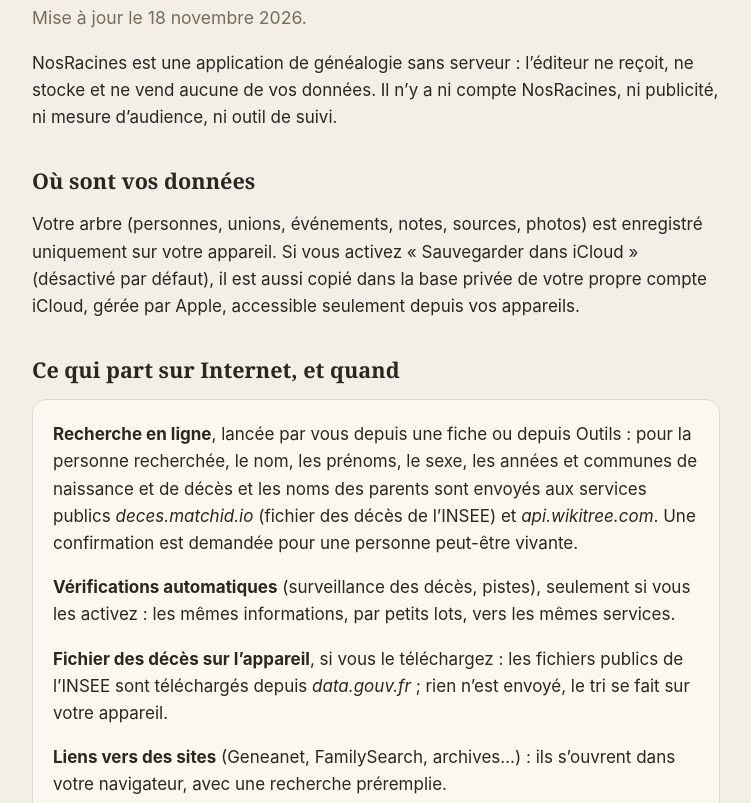
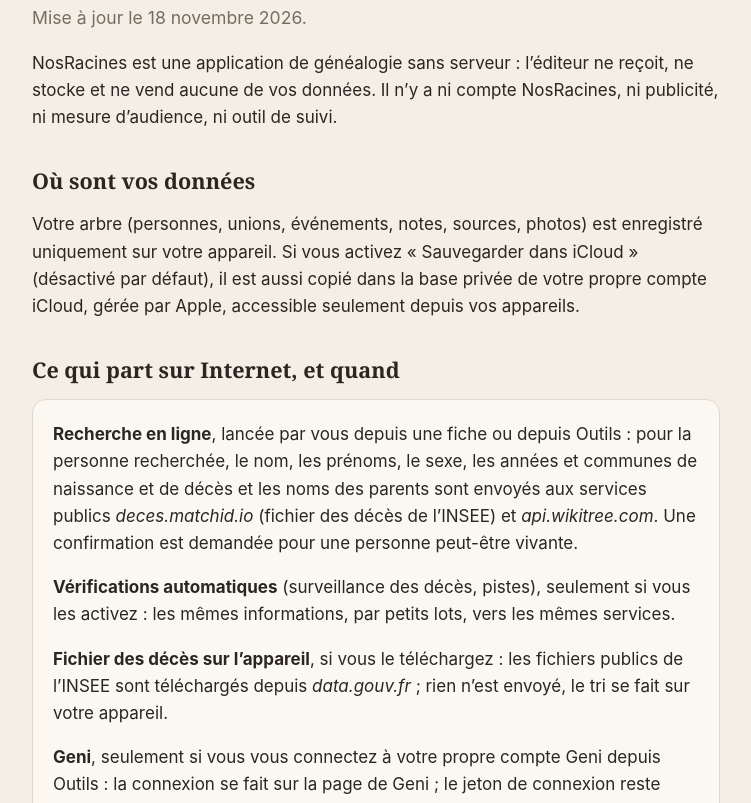
Before and after one commit to Mat-lm/nosracines-site, a plain HTML site: page confidentialite.html in a window 1280 px wide. Shown: the part 149-952 px from the top of the page, without its empty margins (264-1015 px from the left). Drawn offline with Linux system fonts and the light colour scheme.

Commit message:
Mentionne la connexion à Geni dans la politique de confidentialité
Co-Authored-By: Claude Opus 5.5 <noreply@anthropic.com>

```diff
--- a/confidentialite.html
+++ b/confidentialite.html
@@ -23,6 +23,7 @@
     <p><strong>Recherche en ligne</strong>, lancée par vous depuis une fiche ou depuis Outils : pour la personne recherchée, le nom, les prénoms, le sexe, les années et communes de naissance et de décès et les noms des parents sont envoyés aux services publics <em>deces.matchid.io</em> (fichier des décès de l’INSEE) et <em>api.wikitree.com</em>. Une confirmation est demandée pour une personne peut-être vivante.</p>
     <p><strong>Vérifications automatiques</strong> (surveillance des décès, pistes), seulement si vous les activez : les mêmes informations, par petits lots, vers les mêmes services.</p>
     <p><strong>Fichier des décès sur l’appareil</strong>, si vous le téléchargez : les fichiers publics de l’INSEE sont téléchargés depuis <em>data.gouv.fr</em> ; rien n’est envoyé, le tri se fait sur votre appareil.</p>
+    <p><strong>Geni</strong>, seulement si vous vous connectez à votre propre compte Geni depuis Outils : la connexion se fait sur la page de Geni ; le jeton de connexion reste dans le trousseau de votre appareil ; la recherche en ligne y envoie le prénom et le nom de la personne recherchée.</p>
     <p><strong>Liens vers des sites</strong> (Geneanet, FamilySearch, archives…) : ils s’ouvrent dans votre navigateur, avec une recherche préremplie.</p>
   </div>
   <p>Ces services ont leurs propres règles de confidentialité. Rien de ce qu’ils renvoient n’est reporté sur une fiche sans votre accord.</p>
```
